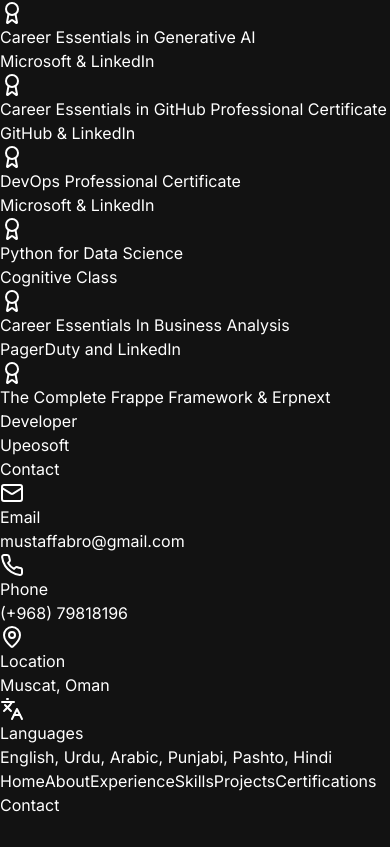
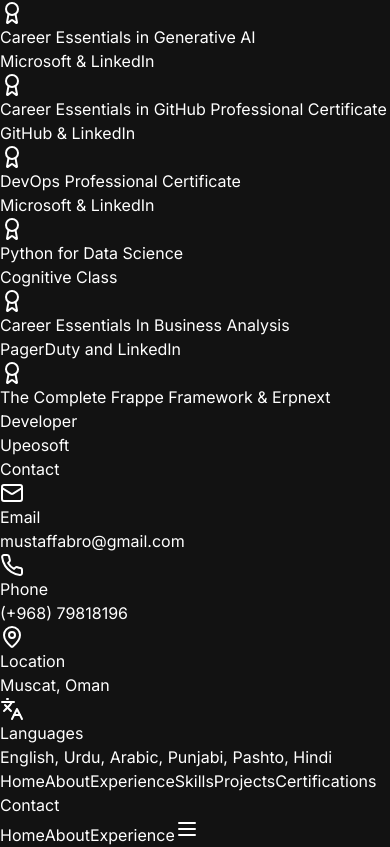
Before and after one commit to khan7t7/project, a Next.js app: page / in a window 390 px wide. Shown: the part 3695-4542 px from the top of the page. Before the commit the page ends 4512 px from the top, so only its background shows below. Built offline with nearby package versions, Linux system fonts and the light colour scheme.

Commit message:
made the floating nav more responsive

```diff
--- a/components/ui/FloatingNav.tsx
+++ b/components/ui/FloatingNav.tsx
@@ -1,11 +1,18 @@
 "use client"
 
-import { useEffect, useState } from 'react';
+import {
+  DropdownMenu,
+  DropdownMenuContent,
+  DropdownMenuItem,
+  DropdownMenuTrigger,
+} from "@/components/ui/dropdown-menu"
+import { Menu } from 'lucide-react'
+import { useEffect, useState } from 'react'
 
 interface NavItemProps {
-  active: boolean;
-  label: string;
-  onClick: () => void;
+  active: boolean
+  label: string
+  onClick: () => void
 }
 
 const NavItem = ({ active, label, onClick }: NavItemProps) => (
@@ -13,16 +20,16 @@ const NavItem = ({ active, label, onClick }: NavItemProps) => (
     onClick={onClick}
     className={`px-4 py-2 rounded-full transition-all duration-300 ${
       active
-      ? 'bg-primary text-primary-foreground'
-      : 'hover:bg-primary/10'
+        ? 'bg-primary text-primary-foreground'
+        : 'hover:bg-primary/10'
     }`}
   >
     {label}
   </button>
-);
+)
 
 const FloatingNav = () => {
-  const [activeSection, setActiveSection] = useState('hero');
+  const [activeSection, setActiveSection] = useState('hero')
 
   const sections = [
     { id: 'hero', label: 'Home' },
@@ -32,7 +39,7 @@ const FloatingNav = () => {
     { id: 'projects', label: 'Projects' },
     { id: 'certifications', label: 'Certifications' },
     { id: 'contact', label: 'Contact' }
-  ];
+  ]
 
   useEffect(() => {
     const options = {
@@ -71,18 +78,19 @@ const FloatingNav = () => {
   });
 
   const scrollToSection = (id: string) => {
-    const element = document.getElementById(id);
+    const element = document.getElementById(id)
     if (element) {
       element.scrollIntoView({
         behavior: 'smooth',
         block: 'start'
-      });
+      })
     }
-  };
+  }
 
   return (
     <div className="fixed bottom-6 left-1/2 -translate-x-1/2 z-50">
-      <nav className="backdrop-blur-sm bg-background/30 border border-border/50 rounded-full px-4 py-2 shadow-lg flex gap-2">
+      {/* Desktop Navigation */}
+      <nav className="hidden md:flex backdrop-blur-sm bg-background/30 border border-border/50 rounded-full px-4 py-2 shadow-lg gap-2">
         {sections.map(({ id, label }) => (
           <NavItem
             key={id}
@@ -92,8 +100,32 @@ const FloatingNav = () => {
           />
         ))}
       </nav>
+
+      {/* Mobile Navigation */}
+      <nav className="md:hidden backdrop-blur-sm bg-background/30 border border-border/50 rounded-full px-4 py-2 shadow-lg flex gap-2">
+        {sections.slice(0, 3).map(({ id, label }) => (
+          <NavItem
+            key={id}
+            active={activeSection === id}
+            label={label}
+            onClick={() => scrollToSection(id)}
+          />
+        ))}
+        <DropdownMenu>
+          <DropdownMenuTrigger className="px-4 py-2 rounded-full hover:bg-primary/10">
+            <Menu className="h-4 w-4" />
+          </DropdownMenuTrigger>
+          <DropdownMenuContent align="end">
+            {sections.slice(3).map(({ id, label }) => (
+              <DropdownMenuItem key={id} onClick={() => scrollToSection(id)}>
+                {label}
+              </DropdownMenuItem>
+            ))}
+          </DropdownMenuContent>
+        </DropdownMenu>
+      </nav>
     </div>
-  );
-};
+  )
+}
 
-export { FloatingNav };
+export { FloatingNav }
--- a/components/ui/motion-section.tsx
+++ b/components/ui/motion-section.tsx
@@ -15,7 +15,7 @@ export function MotionSection({ children, className, delay = 0 }: MotionSectionP
       initial={{ opacity: 0, y: 20 }}
       whileInView={{ opacity: 1, y: 0 }}
       viewport={{ once: true }}
-      transition={{ duration: 0.5, delay }}
+      transition={{ duration: 0.3, delay }}
       className={cn("py-20 px-4", className)}
     >
       {children}
```
